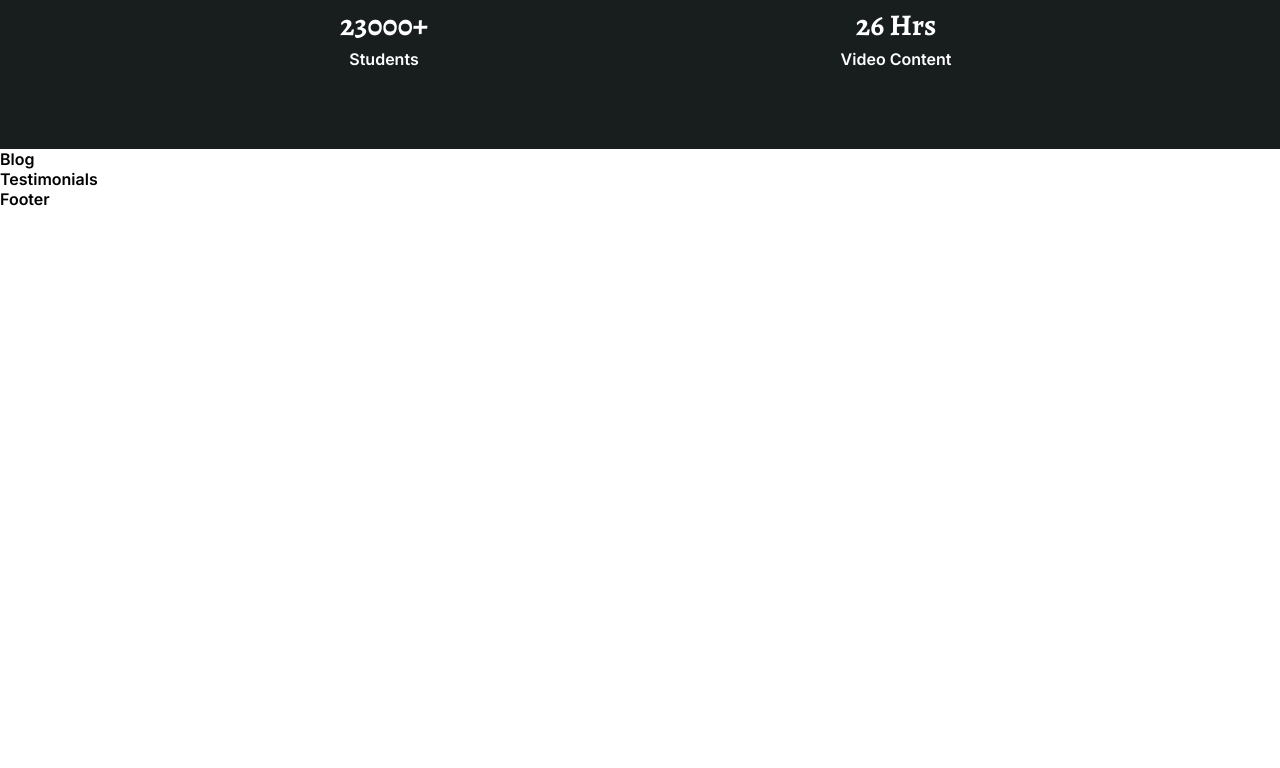
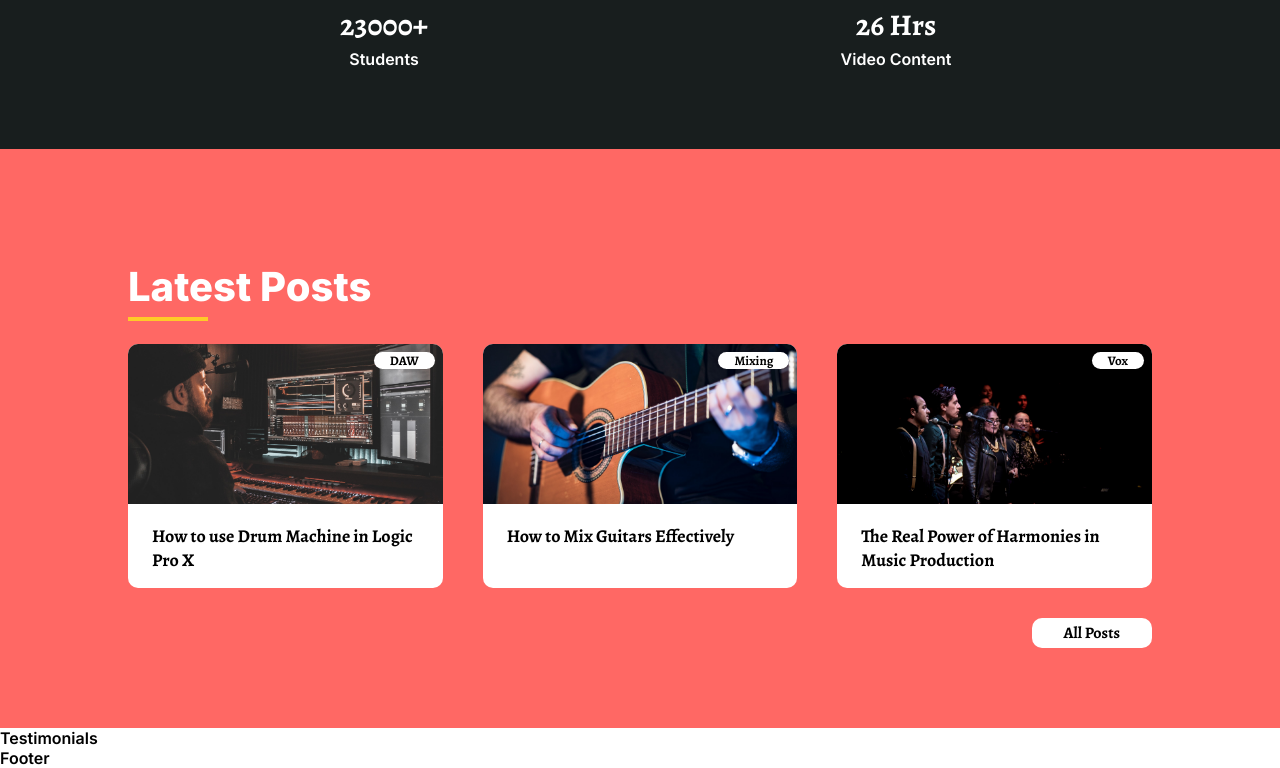
Before and after one commit to bhuwan070/SoundDesignReact, a React (Vite) app: page / in a window 1280 px wide. Shown: the part 1607-2375 px from the top of the page. Before the commit the page ends 1816 px from the top, so only its background shows below. Built offline with nearby package versions, Linux system fonts and the light colour scheme.

Commit message:
This is my fourth commit

```diff
--- a/src/Components/Blog/Blog.css
+++ b/src/Components/Blog/Blog.css
@@ -0,0 +1,62 @@
+#blog .content-container {
+    display: grid;
+    grid-template-columns: 1fr 1fr 1fr;
+    gap: 40px;
+}
+
+#blog .post-img {
+    width: 100%;
+    height: 160px;
+    object-fit: cover;
+}
+
+#blog .post {
+    background: #fff;
+    border-radius: 10px;
+    position: relative;
+    overflow: hidden;
+    transition: 0.3s ease;
+}
+
+#blog .post:hover {
+    transform: scale(1.1);
+}
+
+#blog .post .tag {
+    position: absolute;
+    font-family: "Alegreya", serif;
+    font-size: 13px;
+    font-weight: 700;
+    color: black;
+    background: #fff;
+    padding: 0 16px;
+    right: 8px;
+    top: 8px;
+    border-radius: 10px;
+}
+
+#blog .post .post-little {
+    font-family: "Alegreya", serif;
+    font-size: 18px;
+    font-weight: 700;
+    line-height: 24px;
+    color: #000000;
+    padding: 16px 24px;
+    margin: 0;
+}
+
+#blog .btn-container {
+    display: flex;
+    justify-content: right;
+}
+
+#blog .all-posts-btn {
+    font-family: "Alegreya", serif;
+    font-size: 16px;
+    font-weight: 700;
+    padding: 4px 32px;
+    background: #fff;
+    border-radius: 10px;
+    margin-top: 30px;
+    color: #000000;
+}
--- a/src/Components/Blog/Blog.jsx
+++ b/src/Components/Blog/Blog.jsx
@@ -1,9 +1,60 @@
 import React from 'react'
 import "./Blog.css"
+import { blog1, blog2, blog3 } from "../../assets"
 
 const Blog = () => {
   return (
-    <div>Blog</div>
+    <section id='blog' className='pink'>
+      <div className="wrapper">
+        <h2 className="light">Latest Posts</h2>
+        <div className="content-container">
+          <div className="post">
+            <div className="tag">DAW</div>
+            <a href="#">
+              <img src={blog1} className='post-img'/>
+            </a>
+
+            <a href="#">
+              <h3 className="post-little">
+                How to use Drum Machine in Logic Pro X
+              </h3>
+            </a>
+          </div>
+
+          <div className="post">
+            <div className="tag">Mixing</div>
+            <a href="#">
+              <img src={blog2} className='post-img'/>
+            </a>
+
+            <a href="#">
+              <h3 className="post-little">
+                How to Mix Guitars Effectively
+              </h3>
+            </a>
+          </div>
+
+          <div className="post">
+            <div className="tag">Vox</div>
+            <a href="#">
+              <img src={blog3} className='post-img'/>
+            </a>
+
+            <a href="#">
+              <h3 className="post-little">
+                The Real Power of Harmonies  in Music Production
+              </h3>
+            </a>
+          </div>
+        </div>
+
+        <div className="btn-container">
+          <a href="#" className='all-posts-btn'>
+            All Posts
+          </a>
+        </div>
+      </div>
+    </section>
   )
 }
 
```
